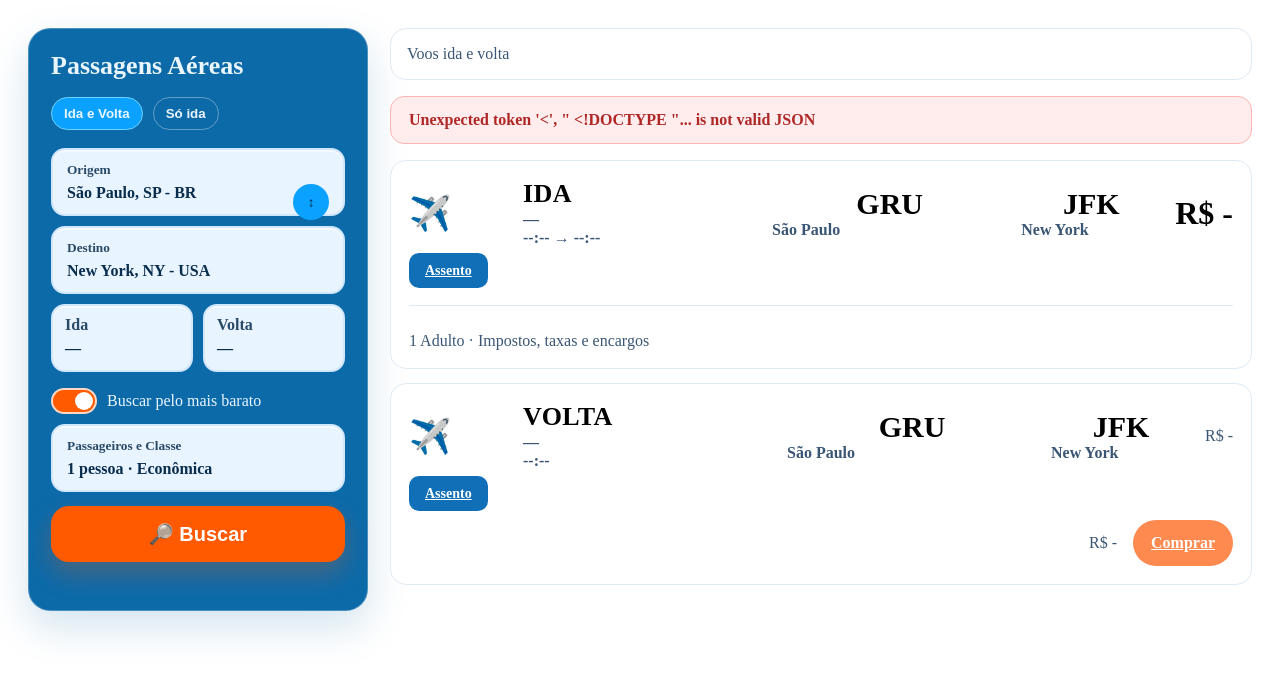
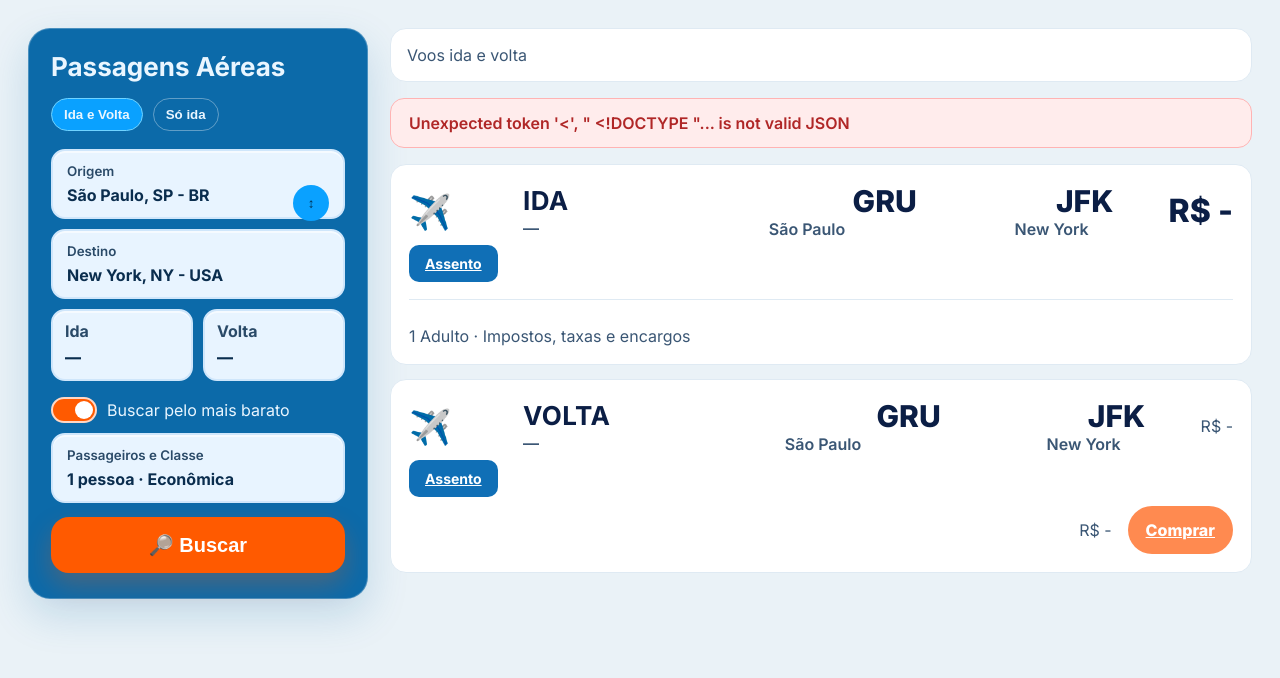
Before and after one commit to mariausp/flytrack-projeto, a Django app: page /resultados/ in a window 1280 px wide. Shown: the top 678 px of the page. Run offline with Django 5.2, Linux system fonts and the light colour scheme; some libraries are stand-ins or nearby versions.

Commit message:
Ajusta página de resultados (fonte e integração com API)

```diff
--- a/core/templates/resultados.html
+++ b/core/templates/resultados.html
@@ -6,69 +6,40 @@
   <meta charset="utf-8"/>
   <meta name="viewport" content="width=device-width, initial-scale=1"/>
   <title>Resultados — Fly Track</title>
+
+  <!-- Fonte Inter (igual ao home) -->
   <link rel="preconnect" href="https://fonts.googleapis.com">
   <link rel="preconnect" href="https://fonts.gstatic.com" crossorigin>
-<link href="https://fonts.googleapis.com/css2?family=Inter:wght@400;600;700;800&display=swap" rel="stylesheet">
+  <link href="https://fonts.googleapis.com/css2?family=Inter:wght@400;500;600;700;800&display=swap" rel="stylesheet">
+
+  <!-- Favicon -->
   <link rel="icon" type="image/png" href="{% static 'core/img/favicon.png' %}">
   <link rel="shortcut icon" href="{% static 'core/img/favicon.png' %}">
+
   <style>
     :root{
-    --bg:#eaf2f7; --card:#fff; --ink:#0b1e45; --muted:#3a5674; --line:#dfeaf3;
-    --primary:#1677c6; --primary-ink:#fff; --accent:#ff5a00; --accent-ink:#fff;
-    --chip:#eef6ff; --ok:#2ecc71;
-  }
-  *{box-sizing:border-box}
-  async function consultarTarifas(){
-    if (!apiStatusEl) return;
-    apiStatusEl.textContent = 'Consultando tarifas em tempo real…';
-    apiStatusEl.classList.remove('is-error','is-ok');
-    const params = new URLSearchParams({
-      origem,
-      destino,
-      pax: String(getTotalPax()),
-    });
-    if (idaISO) params.set('data', idaISO);
-
-    try {
-      const response = await fetch(`/api/voos/?${params.toString()}`, {
-        headers: { 'Accept': 'application/json' },
-        credentials: 'same-origin',
-      });
-
-      if (response.status === 403) {
-        throw new Error('Faça login para consultar tarifas personalizadas.');
-      }
-      if (!response.ok) {
-        throw new Error(`Erro ao consultar a API (HTTP ${response.status}).`);
+      --bg:#eaf2f7;
+      --card:#fff;
+      --ink:#0b1e45;
+      --muted:#3a5674;
+      --line:#dfeaf3;
+      --primary:#1677c6;
+      --primary-ink:#fff;
+      --accent:#ff5a00;
+      --accent-ink:#fff;
+      --chip:#eef6ff;
+      --ok:#2ecc71;
     }
 
-      const payload = await response.json();
-      const recomendado = payload.recomendado || {};
-      const barato = payload.mais_barato || {};
+    *{box-sizing:border-box}
 
-      if (precoRecomendadoEl) precoRecomendadoEl.textContent = recomendado.preco_fmt || 'R$ -';
-      if (precoMaisBaratoEl) precoMaisBaratoEl.textContent = barato.preco_fmt || 'R$ -';
-      if (precoMaisBaratoResumoEl) {
-        const descricao = barato.descricao ? ` · ${barato.descricao}` : '';
-        precoMaisBaratoResumoEl.textContent = (barato.preco_fmt || 'R$ -') + descricao;
+    body{
+      margin:0;
+      background:var(--bg);
+      color:var(--ink);
+      font-family: Inter, system-ui, -apple-system, Segoe UI, Roboto, Arial, "Noto Sans", "Helvetica Neue", sans-serif;
     }
 
-      const origemDesc = payload.parametros?.origem || origem || 'origem';
-      const destinoDesc = payload.parametros?.destino || destino || 'destino';
-      apiStatusEl.textContent = `Tarifas calculadas para ${origemDesc} → ${destinoDesc}.`;
-      apiStatusEl.classList.add('is-ok');
-    } catch (err) {
-      if (precoRecomendadoEl) precoRecomendadoEl.textContent = 'R$ -';
-      if (precoMaisBaratoEl) precoMaisBaratoEl.textContent = 'R$ -';
-      if (precoMaisBaratoResumoEl) precoMaisBaratoResumoEl.textContent = 'R$ -';
-      apiStatusEl.textContent = err.message || 'Não foi possível consultar a API.';
-      apiStatusEl.classList.add('is-error');
-    }
-  }
-
-  scheduleAPIUpdate();
-
-  body{margin:0;background:var(--bg);color:var(--ink);font-family:Inter,system-ui,Segoe UI,Roboto,Arial,sans-serif}
     .wrap{max-width:1260px;margin:28px auto;padding:0 18px}
 
     /* layout */
@@ -93,8 +64,10 @@
       padding:12px 14px; margin:10px 0; font-weight:700; box-shadow: inset 0 2px 0 rgba(255,255,255,.6);
     }
     .field small{display:block;color:#0a2d4e;font-weight:600;opacity:.85;margin-bottom:6px}
-  .swap{float:right; background:#0aa1ff; color:#003253; border-radius:999px; border:0; width:36px; height:36px;
-        display:inline-flex; align-items:center; justify-content:center; cursor:pointer; margin-left:6px}
+    .swap{
+      float:right; background:#0aa1ff; color:#003253; border-radius:999px; border:0; width:36px; height:36px;
+      display:inline-flex; align-items:center; justify-content:center; cursor:pointer; margin-left:6px
+    }
     .toggle{
       display:flex; align-items:center; gap:10px; color:#eaf6ff; margin:16px 0 6px;
     }
@@ -128,13 +101,11 @@
     .pill-head{ font-weight:700; opacity:.85; margin-bottom:6px; }
     .pill-value{ font-weight:800; }
 
-  /* input date invisível sobre a pílula */
     .pill-date__input{
       position:absolute; inset:0; width:100%; height:100%;
       opacity:0; pointer-events:none;
     }
 
-  /* pílula desabilitada (modo Só ida) */
     .pill-date.is-disabled{
       opacity:.55; filter:saturate(.6); cursor:not-allowed;
     }
@@ -168,12 +139,11 @@
     .bar{height:1px;background:var(--line);margin:12px 0}
     .muted{color:var(--muted)}
 
-
-    /* === Passsageiros & Classe - popover === */
+    /* Passageiros & Classe - popover */
     .pax-wrap{ position:relative; }
     .pax-pop{
       position:absolute; top:100%; left:0; margin-top:8px; width:320px;
-    background:#fff; color:var(--ink);
+      background:#fff; color:#ink;
       border:1px solid var(--line); border-radius:14px; padding:14px;
       box-shadow:0 16px 32px rgba(10,35,60,.18); z-index:60; display:none;
     }
@@ -197,7 +167,6 @@
       background:var(--accent); color:#fff; border:0; border-radius:10px; padding:8px 14px; cursor:pointer; font-weight:800;
     }
 
-  /* deixa o campo parecer clicável */
     #paxField{ cursor:pointer; user-select:none; }
     #paxField:focus-visible{ outline:3px solid #bfe0ff; outline-offset:2px; }
 
@@ -237,8 +206,6 @@
       border:0; border-radius:12px; background:var(--primary); color:#fff;
       padding:10px 16px; font-weight:700; cursor:pointer;
     }
-
-
   </style>
 </head>
 <body>
@@ -333,7 +300,6 @@
       </div>
     </div>
 
-
     <button class="btn" id="refazerBusca">🔎 Buscar</button>
   </aside>
 
@@ -351,7 +317,6 @@
       <div class="chunk">
         <h3>IDA</h3>
         <div class="sub" id="idaSub">—</div>
-        <div class="sub" id="idaHorario">--:-- → --:--</div>
       </div>
       <div>
         <div class="big" id="origemCode">GRU</div>
@@ -365,7 +330,11 @@
         <div class="price" id="precoRecomendado">R$ -</div>
       </div>
       <div>
-        <a class="btn-seat" href="{{ selecionar_assento_url }}?segmento=ida{% if default_origem %}&origem={{ default_origem|urlencode }}{% endif %}{% if default_destino %}&destino={{ default_destino|urlencode }}{% endif %}{% if default_data %}&data={{ default_data|urlencode }}{% endif %}{% if default_pax %}&pax={{ default_pax|urlencode }}{% endif %}" data-segment="ida" data-codigo="FT230">Assento</a>
+        <a class="btn-seat"
+           href="{{ selecionar_assento_url }}?segmento=ida{% if default_origem %}&origem={{ default_origem|urlencode }}{% endif %}{% if default_destino %}&destino={{ default_destino|urlencode }}{% endif %}{% if default_data %}&data={{ default_data|urlencode }}{% endif %}{% if default_pax %}&pax={{ default_pax|urlencode }}{% endif %}"
+           data-segment="ida" data-codigo="FT230">
+          Assento
+        </a>
       </div>
       <div class="bar" style="grid-column:1/-1"></div>
       <div class="muted" style="grid-column:1/-1">1 Adulto · Impostos, taxas e encargos</div>
@@ -377,7 +346,6 @@
       <div class="chunk">
         <h3>VOLTA</h3>
         <div class="sub" id="voltaSub">—</div>
-        <div class="sub" id="voltaHorario">--:-- → --:--</div>
       </div>
       <div>
         <div class="big" id="origemCode2">GRU</div>
@@ -391,11 +359,19 @@
         <div class="muted" id="precoMaisBarato">R$ -</div>
       </div>
       <div>
-        <a class="btn-seat" href="{{ selecionar_assento_url }}?segmento=volta{% if default_destino %}&origem={{ default_destino|urlencode }}{% endif %}{% if default_origem %}&destino={{ default_origem|urlencode }}{% endif %}{% if default_volta %}&data={{ default_volta|urlencode }}{% endif %}{% if default_pax %}&pax={{ default_pax|urlencode }}{% endif %}" data-segment="volta" data-codigo="FT231">Assento</a>
+        <a class="btn-seat"
+           href="{{ selecionar_assento_url }}?segmento=volta{% if default_destino %}&origem={{ default_destino|urlencode }}{% endif %}{% if default_origem %}&destino={{ default_origem|urlencode }}{% endif %}{% if default_volta %}&data={{ default_volta|urlencode }}{% endif %}{% if default_pax %}&pax={{ default_pax|urlencode }}{% endif %}"
+           data-segment="volta" data-codigo="FT231">
+          Assento
+        </a>
       </div>
       <div style="grid-column:1/-1; display:flex; justify-content:flex-end; gap:16px; align-items:center; margin-top:4px">
         <div class="muted" id="precoMaisBaratoResumo">R$ -</div>
-        <a class="buy" href="{{ selecionar_assento_url }}?segmento=volta{% if default_destino %}&origem={{ default_destino|urlencode }}{% endif %}{% if default_origem %}&destino={{ default_origem|urlencode }}{% endif %}{% if default_volta %}&data={{ default_volta|urlencode }}{% endif %}{% if default_pax %}&pax={{ default_pax|urlencode }}{% endif %}" data-segment="volta" data-codigo="FT231">Comprar</a>
+        <a class="buy"
+           href="{{ selecionar_assento_url }}?segmento=volta{% if default_destino %}&origem={{ default_destino|urlencode }}{% endif %}{% if default_origem %}&destino={{ default_origem|urlencode }}{% endif %}{% if default_volta %}&data={{ default_volta|urlencode }}{% endif %}{% if default_pax %}&pax={{ default_pax|urlencode }}{% endif %}"
+           data-segment="volta" data-codigo="FT231">
+          Comprar
+        </a>
       </div>
     </article>
 
@@ -416,15 +392,11 @@
       weekday:"short", day:"2-digit", month:"short", year:"numeric"
     }).replace(/\.$/,"");
   }
-  function fmtHorarioJanela(iso, baseHora){
-    if (!iso) return "--:--";
-    const [h, m] = String(baseHora || "09:00").split(":");
-    const d = new Date(iso + `T${h.padStart(2,"0")}:${(m||"00").padStart(2,"0")}:00`);
-    return d.toLocaleTimeString("pt-BR", { hour:"2-digit", minute:"2-digit" });
-  }
+
   function cidadeSemPais(txt){
     return (txt||"").replace(/\s*-\s*[A-Z]{2,}.*$/,"");
   }
+
   function guessIATA(txt){
     txt = (txt||"").toLowerCase().normalize("NFD").replace(/[\u0300-\u036f]/g, "");
 
@@ -448,7 +420,6 @@
     if (txt.includes("maceio")) return "MCZ";
     if (txt.includes("joao pessoa")) return "JPA";
     if (txt.includes("cuiaba")) return "CGB";
-    if (txt.includes("porto velho")) return "PVH";
     if (txt.includes("aracaju")) return "AJU";
     if (txt.includes("sao luis")) return "SLZ";
     if (txt.includes("teresina")) return "THE";
@@ -517,6 +488,7 @@
 
     return "XXX";
   }
+
   const todayISO = (()=>{ const d=new Date(), p=n=>String(n).padStart(2,'0');
     return `${d.getFullYear()}-${p(d.getMonth()+1)}-${p(d.getDate())}`; })();
 
@@ -562,20 +534,13 @@
     const oIATA = guessIATA(origem);
     const dIATA = guessIATA(destino);
 
-    const idaSaida   = idaISO   ? fmtHorarioJanela(idaISO, "09:00") : "--:--";
-    const idaChegada = idaISO   ? fmtHorarioJanela(idaISO, "13:00") : "--:--";
-    const volSaida   = voltaISO ? fmtHorarioJanela(voltaISO, "16:00") : "--:--";
-    const volChegada = voltaISO ? fmtHorarioJanela(voltaISO, "20:00") : "--:--";
-
     document.getElementById("idaSub").textContent       = idaISO ? fmtDataISO(idaISO) : "—";
-    document.getElementById("idaHorario").textContent   = `${idaSaida} → ${idaChegada}`;
     document.getElementById("origemCode").textContent   = oIATA;
     document.getElementById("origemCity").textContent   = oCity;
     document.getElementById("destinoCode").textContent  = dIATA;
     document.getElementById("destinoCity").textContent  = dCity;
 
     document.getElementById("voltaSub").textContent     = voltaISO ? fmtDataISO(voltaISO) : "—";
-    document.getElementById("voltaHorario").textContent = voltaISO ? `${volSaida} → ${volChegada}` : "--:--";
     document.getElementById("origemCode2").textContent  = oIATA;
     document.getElementById("origemCity2").textContent  = oCity;
     document.getElementById("destinoCode2").textContent = dIATA;
@@ -662,7 +627,7 @@
         origem: origemDesc, destino: destinoDesc,
       },
       {
-        label: 'Executiva', airline: 'Delta', code: 'DT980', segmento: 'ida',
+        label: 'Executiva Flex', airline: 'Delta', code: 'DT980', segmento: 'ida',
         horario: '20h05 → 05h10', detalhe: 'Direto · Lounge & refeição',
         price: premiumPrice, badge: 'Upgrade automático de assento', data: idaISO,
         origem: origemDesc, destino: destinoDesc,
@@ -686,7 +651,16 @@
         <div class="supplement">${opt.badge}</div>
         <footer>
           <div class="price">${opt.price}</div>
-          <button type="button" class="btn-select" data-option="${opt.label}" data-segment="${opt.segmento}" data-tarifa="${opt.price}" data-codigo="${opt.code}" data-origem="${opt.origem}" data-destino="${opt.destino}" data-data="${opt.data || ''}">Selecionar</button>
+          <button type="button" class="btn-select"
+                  data-option="${opt.label}"
+                  data-segment="${opt.segmento}"
+                  data-tarifa="${opt.price}"
+                  data-codigo="${opt.code}"
+                  data-origem="${opt.origem}"
+                  data-destino="${opt.destino}"
+                  data-data="${opt.data || ''}">
+            Selecionar
+          </button>
         </footer>
       </article>
     `).join('');
@@ -748,14 +722,12 @@
   }
 
   // ---------- interações ----------
-  // pílulas como botões
   boxIda.addEventListener("click",  ()=> openPicker(inpIda));
   boxVolta.addEventListener("click",()=> { if(modo==='rt') openPicker(inpVolta); });
 
   boxIda.addEventListener("keydown",  e=>{ if(e.key==="Enter"||e.key===" "){ e.preventDefault(); openPicker(inpIda);} });
   boxVolta.addEventListener("keydown",e=>{ if(e.key==="Enter"||e.key===" "){ e.preventDefault(); if(modo==='rt') openPicker(inpVolta);} });
 
-  // escolher datas
   inpIda.addEventListener("change", ()=>{
     idaISO = inpIda.value || "";
     idaTxt.textContent = fmtDataISO(idaISO);
@@ -765,13 +737,13 @@
     }
     handleStateChange();
   });
+
   inpVolta.addEventListener("change", ()=>{
     voltaISO = inpVolta.value || "";
     voltaTxt.textContent = fmtDataISO(voltaISO);
     handleStateChange();
   });
 
-  // inverter origem/destino
   document.getElementById("swapBtn").addEventListener("click", ()=>{
     [origem, destino] = [destino, origem];
     origemTxt.textContent = origem;
@@ -779,7 +751,6 @@
     handleStateChange();
   });
 
-  // botão "Buscar" — volta para a página anterior levando o estado
   document.getElementById("refazerBusca").addEventListener("click", ()=>{
     const params = new URLSearchParams({
       origem, destino, data: idaISO || "", volta: (modo==='rt' ? (voltaISO||"") : "")
@@ -790,24 +761,20 @@
     window.location.href = "/?" + finalParams.toString();
   });
 
-  // ---------- MODO: Só ida / Ida e Volta ----------
   function setTripMode(newMode){
     modo = newMode;
     btnRT.classList.toggle('is-active', modo==='rt');
     btnOW.classList.toggle('is-active', modo==='ow');
 
     if (modo === 'ow'){
-      // desativa/oculta volta
       cardVolta.style.display = 'none';
       boxVolta.classList.add('is-disabled');
       inpVolta.disabled = true;
-      // limpa volta
       voltaISO = '';
       inpVolta.value = '';
       voltaTxt.textContent = '—';
       titulos.textContent = 'Voos só ida';
     } else {
-      // reativa volta
       cardVolta.style.display = '';
       boxVolta.classList.remove('is-disabled');
       inpVolta.disabled = false;
@@ -816,16 +783,13 @@
     handleStateChange();
   }
 
-  // cliques dos botões
   btnOW.addEventListener('click', ()=> setTripMode('ow'));
   btnRT.addEventListener('click', ()=> setTripMode('rt'));
 
-  // --------- Passageiros & Classe ----------
   const paxField   = document.getElementById('paxField');
   const paxPop     = document.getElementById('paxPop');
   const paxSummary = document.getElementById('paxSummary');
 
-  // estado
   const pax = { adultos: 1, idosos: 0, criancas: 0 };
   let cabin = 'Econômica';
 
@@ -840,7 +804,6 @@
     return Math.max(pax.adultos + pax.idosos + pax.criancas, 1);
   }
 
-  function plural(n, s, p){ return n===1 ? s : p; }
   function renderSummary(){
     const total = pax.adultos + pax.idosos + pax.criancas;
     const g = total === 1 ? 'pessoa' : 'pessoas';
@@ -848,18 +811,21 @@
   }
   renderSummary();
 
-  // abre/fecha
   function togglePax(open){
     const isOpen = (open===undefined) ? paxPop.classList.contains('is-open') : !open;
-    if (isOpen){ paxPop.classList.remove('is-open'); paxField.setAttribute('aria-expanded','false'); }
-    else { paxPop.classList.add('is-open'); paxField.setAttribute('aria-expanded','true'); }
+    if (isOpen){
+      paxPop.classList.remove('is-open');
+      paxField.setAttribute('aria-expanded','false');
+    } else {
+      paxPop.classList.add('is-open');
+      paxField.setAttribute('aria-expanded','true');
+    }
   }
   paxField.addEventListener('click', ()=> togglePax(true));
   paxField.addEventListener('keydown', e=>{
     if (e.key==='Enter' || e.key===' ') { e.preventDefault(); togglePax(true); }
   });
 
-  // fechar ao clicar fora / Esc
   document.addEventListener('click', (e)=>{
     if (!paxPop.contains(e.target) && !paxField.contains(e.target)) {
       paxPop.classList.remove('is-open'); paxField.setAttribute('aria-expanded','false');
@@ -869,7 +835,6 @@
     if (e.key==='Escape') { paxPop.classList.remove('is-open'); paxField.setAttribute('aria-expanded','false'); }
   });
 
-  // steppers
   function bindStepper(minusId, plusId, key){
     const minus = document.getElementById(minusId);
     const plus  = document.getElementById(plusId);
@@ -888,33 +853,26 @@
   bindStepper('idMenos','idMais','idosos');
   bindStepper('chMenos','chMais','criancas');
 
-  // cabine
   document.querySelectorAll('input[name="cabin"]').forEach(r=>{
     r.addEventListener('change', ()=> { cabin = r.value; });
   });
 
-  // aplicar/cancelar
   document.getElementById('paxApply').addEventListener('click', ()=>{
-    // garante pelo menos 1 passageiro
-    if (pax.adultos + pax.idosos + pax.criancas === 0) { pax.adultos = 1; document.getElementById('adNum').textContent = 1; }
+    if (pax.adultos + pax.idosos + pax.criancas === 0) {
+      pax.adultos = 1;
+      document.getElementById('adNum').textContent = 1;
+    }
     renderSummary();
     paxPop.classList.remove('is-open');
     paxField.setAttribute('aria-expanded','false');
     handleStateChange();
+  });
 
-    // (opcional) salvar na URL junto com o resto do estado:
-    // if (typeof history !== 'undefined') {
-    //   const p = new URLSearchParams(location.search);
-    //   p.set('ad', pax.adultos); p.set('id', pax.idosos); p.set('ch', pax.criancas); p.set('cab', cabin);
-    //   history.replaceState(null,'',location.pathname+'?'+p.toString());
-    // }
-  });
   document.getElementById('paxCancel').addEventListener('click', ()=>{
     paxPop.classList.remove('is-open');
     paxField.setAttribute('aria-expanded','false');
   });
 
-  // aplica modo vindo da URL ao carregar (após inicializar pax)
   setTripMode(modo === 'ow' ? 'ow' : 'rt');
 
   document.querySelectorAll('.btn-seat').forEach(btn=>{
@@ -938,8 +896,6 @@
     });
   });
 
-  consultarTarifas();
-
   if (dynamicResultsEl){
     dynamicResultsEl.addEventListener('click', (event)=>{
       const btn = event.target.closest('.btn-select');
@@ -955,8 +911,7 @@
     });
   }
 
-
-
+  consultarTarifas();
 </script>
 
 </body>
```
Lines whose indentation alone changed are shown as unchanged.
